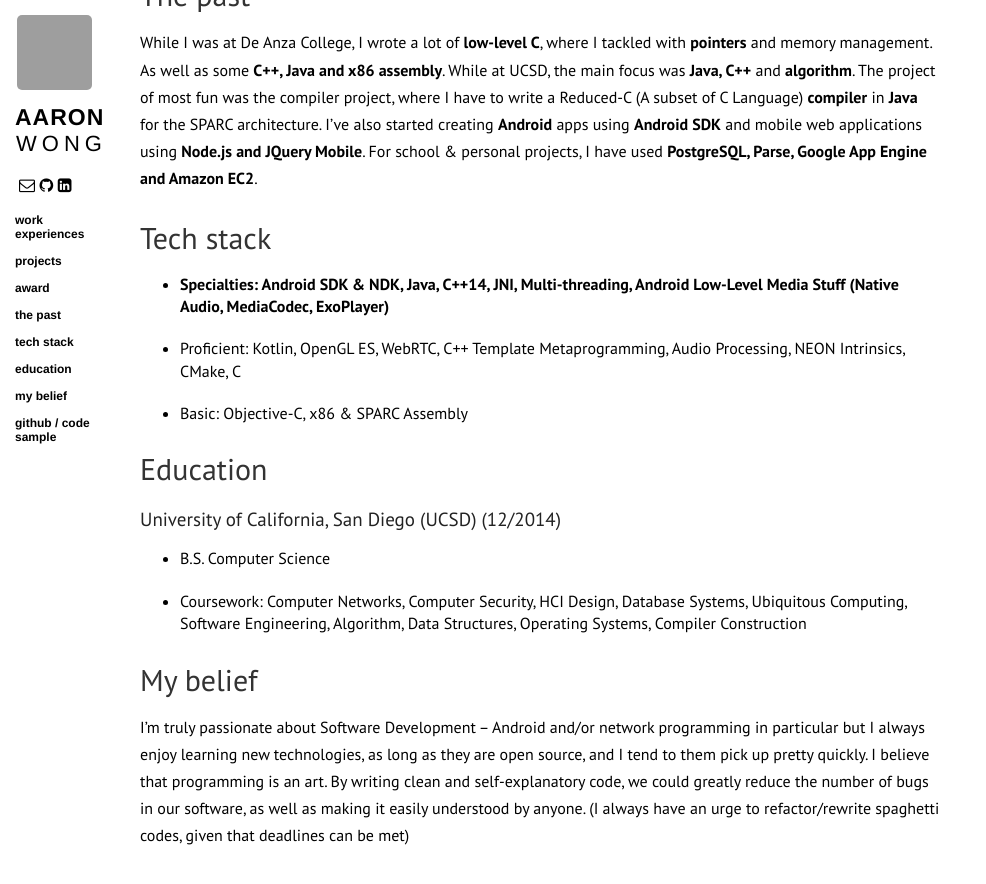
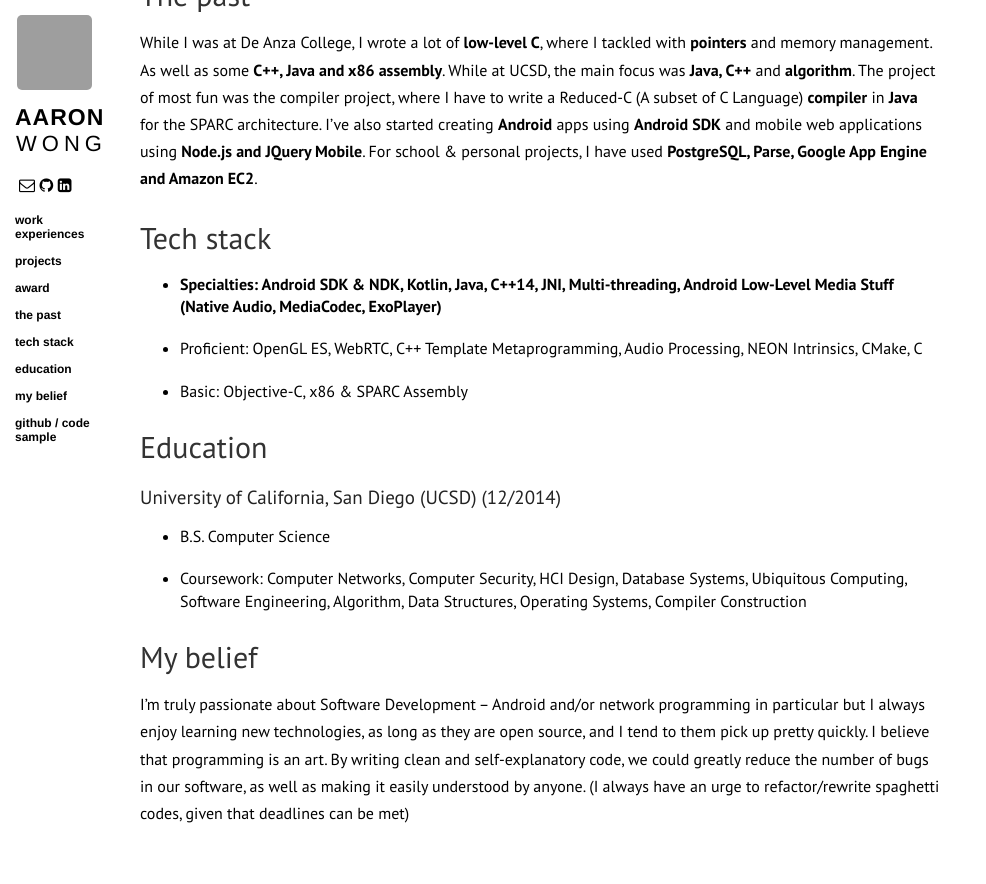
Before and after one commit to aaron112/aaron112.github.io, a Jekyll site: the page built from index.md, in a window 1280 px wide and 900 px high, scrolled down 1840 px. Shown: the top 884 px of the window, without its empty margins (0-986 px from the left). Built offline with Jekyll 4.4.1, drawn with Linux system fonts in a browser that asks for light colours; nearby versions of some CDN libraries; Markdown is read by kramdown in place of the engine named in the settings; grey boxes are pictures that could not be loaded.

```diff
--- a/index.md
+++ b/index.md
@@ -63,8 +63,8 @@ While I was at De Anza College, I wrote a lot of **low-level C**, where I tackle
 
 <a id="tech-stack"></a>
 ## Tech stack
-- **Specialties: Android SDK & NDK, Java, C++14, JNI, Multi-threading, Android Low-Level Media Stuff (Native Audio, MediaCodec, ExoPlayer)**
-- Proficient: Kotlin, OpenGL ES, WebRTC, C++ Template Metaprogramming, Audio Processing, NEON Intrinsics, CMake, C
+- **Specialties: Android SDK & NDK, Kotlin, Java, C++14, JNI, Multi-threading, Android Low-Level Media Stuff (Native Audio, MediaCodec, ExoPlayer)**
+- Proficient: OpenGL ES, WebRTC, C++ Template Metaprogramming, Audio Processing, NEON Intrinsics, CMake, C
 - Basic: Objective-C, x86 & SPARC Assembly
 
 
```
